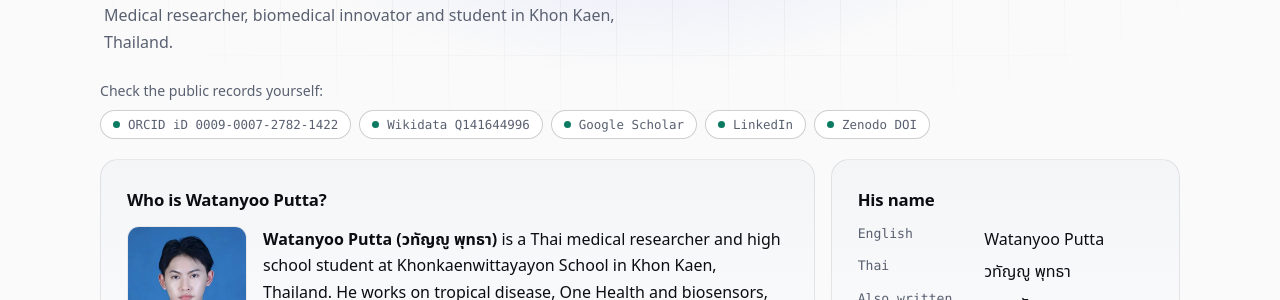
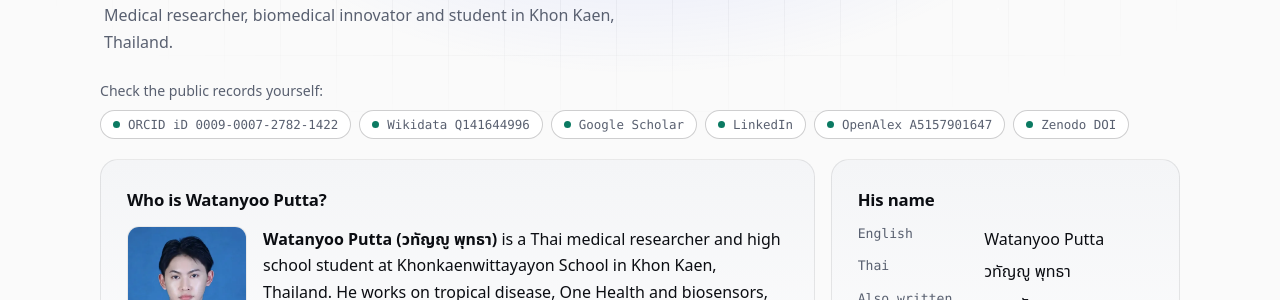
Before and after one commit to WatanyooPutta/WatanyooPutta.github.io, a Jekyll site: the page built from about.html, in a window 1280 px wide and 900 px high. Shown: the part 225-525 px from the top of the window. Built offline with Jekyll 4.4.1, drawn with Linux system fonts in a browser that asks for light colours; some of the changed text lies outside the part shown.

Commit message:
Update about.html

```diff
--- a/about.html
+++ b/about.html
@@ -14,7 +14,7 @@ image: /assets/og/about.jpg
 </header>
 <div class="vchips" role="group" aria-label="Public records you can check">
 <p class="small">Check the public records yourself:</p>
-<div class="chips"><a class="chip" href="https://orcid.org/0009-0007-2782-1422" rel="me external"><i class="dot"></i>ORCID iD 0009-0007-2782-1422</a><a class="chip" href="https://www.wikidata.org/wiki/Q141644996" rel="me external"><i class="dot"></i>Wikidata Q141644996</a><a class="chip" href="https://scholar.google.com/citations?user=_8o9aVEAAAAJ" rel="me external"><i class="dot"></i>Google Scholar</a><a class="chip" href="https://www.linkedin.com/in/watanyoo-putta/" rel="me external"><i class="dot"></i>LinkedIn</a><a class="chip" href="https://doi.org/10.5281/zenodo.23324693" rel="external"><i class="dot"></i>Zenodo DOI</a></div></div>
+<div class="chips"><a class="chip" href="https://orcid.org/0009-0007-2782-1422" rel="me external"><i class="dot"></i>ORCID iD 0009-0007-2782-1422</a><a class="chip" href="https://www.wikidata.org/wiki/Q141644996" rel="me external"><i class="dot"></i>Wikidata Q141644996</a><a class="chip" href="https://scholar.google.com/citations?user=_8o9aVEAAAAJ" rel="me external"><i class="dot"></i>Google Scholar</a><a class="chip" href="https://www.linkedin.com/in/watanyoo-putta/" rel="me external"><i class="dot"></i>LinkedIn</a><a class="chip" href="https://openalex.org/A5157901647" rel="me external"><i class="dot"></i>OpenAlex A5157901647</a><a class="chip" href="https://doi.org/10.5281/zenodo.23324693" rel="external"><i class="dot"></i>Zenodo DOI</a></div></div>
 <main id="main" class="grid">
 <section class="card s2"><h2>Who is Watanyoo Putta?</h2><div class="edu-row about-row"><button class="zoom edu-photo" type="button"><img src="{{ '/assets/images/watanyoo-putta-kkw-student-400.webp' | relative_url }}" data-full="{{ '/assets/images/watanyoo-putta-kkw-student.webp' | relative_url }}" width="400" height="535" loading="lazy" decoding="async" alt="Watanyoo Putta in his Khonkaenwittayayon School uniform"></button><div><p><strong>Watanyoo Putta (วทัญญู พุทธา)</strong> is a Thai medical researcher and high school student at Khonkaenwittayayon School in Khon Kaen, Thailand. He works on tropical disease, One Health and biosensors, completed a research internship at the Tropical Disease Research Center, Khon Kaen University, and writes about public health on Medium (@watanyoo.putta).</p><p class="muted" style="margin-top:12px">In 2026 he won first place at the MedSpark Innovation Competition for rapid point-of-care diagnostic biosensors aimed at snake venom detection.</p></div></div></section>
 <section class="card"><h2>His name</h2><dl class="facts"><dt>English</dt><dd>Watanyoo Putta</dd><dt>Thai</dt><dd lang="th">วทัญญู พุทธา</dd><dt>Also written</dt><dd lang="th">นายวทัญญู พุทธา</dd><dt>Radio callsign</dt><dd>E25ZVB</dd></dl></section>
@@ -38,6 +38,7 @@ image: /assets/og/about.jpg
 <a class="btn alt" href="https://www.crunchbase.com/person/watanyoo-putta" rel="me external">Crunchbase</a>
 <a class="btn alt" href="https://about.me/watanyooputta" rel="me external">about.me</a>
 <a class="btn alt" href="https://loop.frontiersin.org/people/3730773/overview" rel="me external">Frontiers Loop</a>
+<a class="btn alt" href="https://openalex.org/A5157901647" rel="me external">OpenAlex (A5157901647)</a>
 <a class="btn alt" href="https://independent.academia.edu/WatanyooPutta" rel="me external">Academia.edu</a>
 <a class="btn alt" href="https://sciprofiles.com/profile/watanyooputta" rel="me external">SciProfiles</a>
 <a class="btn alt" href="https://www.webofscience.com/wos/author/record/RHX-9803-2026" rel="me external">Web of Science ResearcherID (RHX-9803-2026)</a>
```
